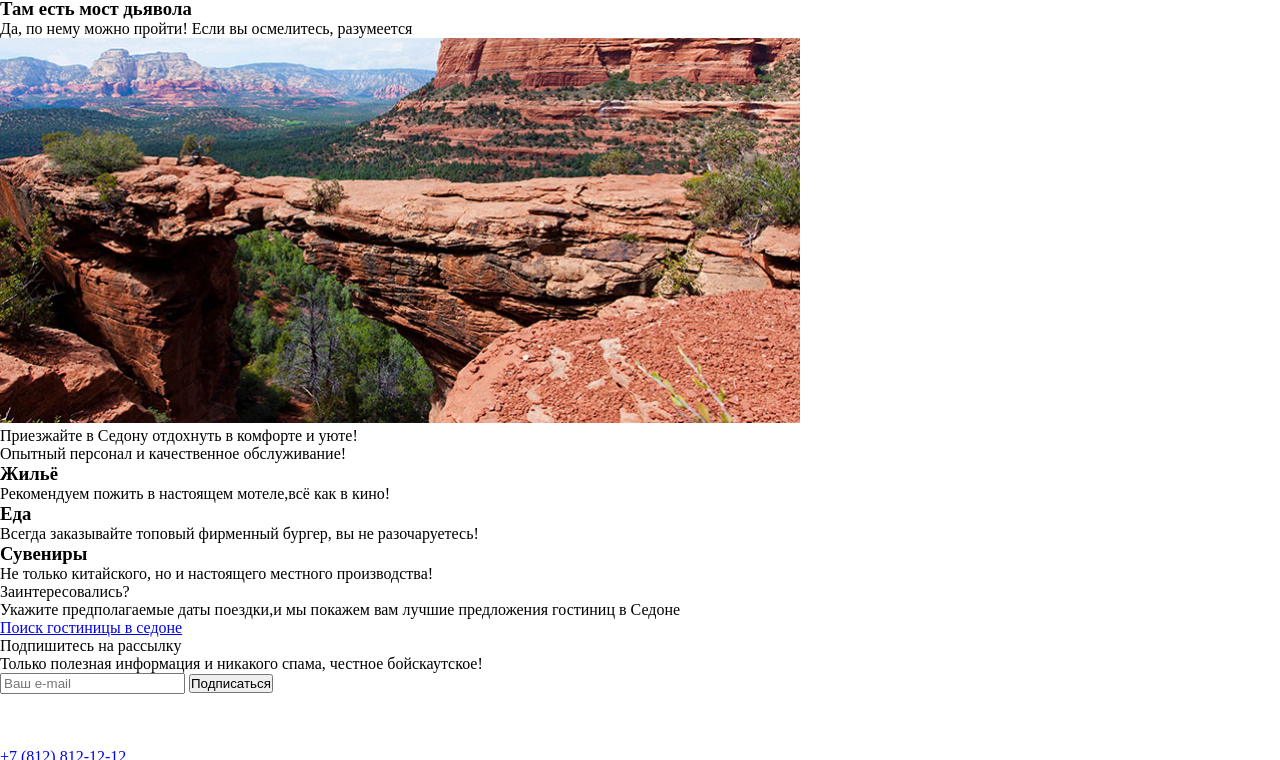
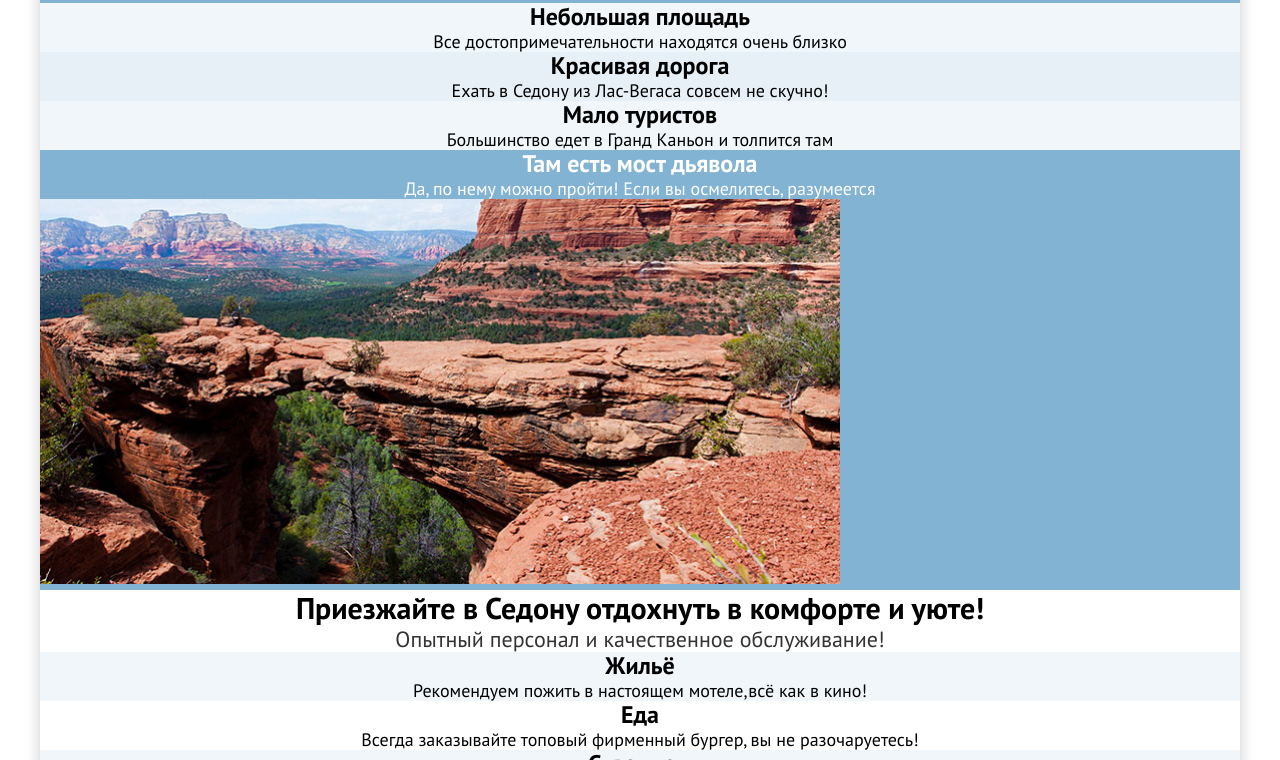
Before and after one commit to htmlacademy-htmlcss/2557451-sedona-2, a plain HTML site: page index.html in a window 1280 px wide. Shown: the part 781-1541 px from the top of the page. Drawn offline with Linux system fonts and the light colour scheme.

Commit message:
Добавляет базовую стилизацию

```diff
--- a/index.html
+++ b/index.html
@@ -1,12 +1,14 @@
 <!DOCTYPE html>
 <html lang="ru">
+
   <head>
     <meta charset="utf-8">
     <title>HTML Academy: Седона</title>
     <link rel="stylesheet" href="styles/style.css">
   </head>
+
   <body>
-
+    <div class="page-container">
       <header class="page-header">
         <a href="#" class="logo-link">
           <img src="images/logotype.svg" width="138" height="64" alt="Логотип города Седона" class="logo">
@@ -32,11 +34,11 @@
             <li class="user-navigaton-item">
               <a href="#" class="user-navigation-link">
                 <span class="visually-hidden">Избранное</span>
-              <span class="fav-value">12</span>
+                <span class="favorite-value">12</span>
               </a>
             </li>
             <li class="user-navigaton-item">
-            <a href="#" class="user-navigation-link">Хочу сюда!</a>
+              <a href="#" class="user-navigation-link button-link">Хочу сюда!</a>
             </li>
           </ul>
         </nav>
@@ -47,7 +49,8 @@
 
         <section class="welcome">
           <h2 class="visually-hidden">Приглашение посетить туристический город</h2>
-        <img src="images/welcome.svg" width="458" height="352" alt="Приглашение в туристический городок" class="welcome-image">
+          <img src="images/welcome.svg" width="458" height="352" alt="Приглашение в туристический городок"
+            class="welcome-image">
         </section>
 
         <section class="advantages">
@@ -56,26 +59,35 @@
           <p class="advantages-description">Рассмотрим причины, по которым Седона круче, чем Гранд-Каньон!</p>
           <ul class="advantages-list">
             <li class="advantages-item">
-            <h3 class="advantages-title">Настоящий городок</h3>
-            <p class="advantages-description">Седона — не аттракцион для туристов, там течёт своя жизнь</p>
-            <img src="images/real-town.jpg" width="800" height="385" alt="Настоящий городок" class="advantages-real-town">
+              <h3 class="advantage-title alternative-color">Настоящий городок</h3>
+              <p class="advantage-description alternative-color">Седона — не аттракцион для туристов, там течёт своя
+                жизнь
+              </p>
+              <img src="images/real-town.jpg" width="800" height="385" alt="Настоящий городок"
+                class="advantage-real-town">
             </li>
             <li class="advantages-item">
-            <h3 class="advantages-title">Небольшая площадь</h3>
-            <p class="advantages-description">Все достопримечательности находятся очень близко</p>
+              <h3 class="advantage-title">Небольшая площадь</h3>
+              <p class="advantage-description advantage-accesory-color">Все достопримечательности находятся очень близко
+              </p>
             </li>
             <li class="advantages-item">
-            <h3 class="advantages-title">Красивая дорога</h3>
-            <p class="advantages-description">Ехать в Седону из Лас-Вегаса совсем не скучно!</p>
+              <h3 class="advantage-title">Красивая дорога</h3>
+              <p class="advantage-description advantage-accesory-color">Ехать в Седону из Лас-Вегаса совсем не скучно!
+              </p>
             </li>
             <li class="advantages-item">
-            <h3 class="advantages-title">Мало туристов</h3>
-            <p class="advantages-description">Большинство едет в Гранд Каньон и толпится там</p>
+              <h3 class="advantage-title">Мало туристов</h3>
+              <p class="advantage-description advantage-accesory-color">Большинство едет в Гранд Каньон и толпится там
+              </p>
             </li>
             <li class="advantages-item">
-            <h3 class="advantages-title">Там есть мост дьявола</h3>
-            <p class="advantages-description">Да, по нему можно пройти! Если вы осмелитесь, разумеется</p>
-            <img src="images/bridge-devol.jpg" width="800" height="385" alt="Мост дьявола" class="advantages-devol-bridge">
+              <h3 class="advantage-title alternative-color">Там есть мост дьявола</h3>
+              <p class="advantage-description alternative-color">Да, по нему можно пройти! Если вы осмелитесь,
+                разумеется
+              </p>
+              <img class="advantages-devol-bridge" src="images/bridge-devol.jpg" width="800" height="385"
+                alt="Мост дьявола">
             </li>
           </ul>
         </section>
@@ -84,18 +96,21 @@
           <h2 class="visually-hidden">Виды Сервиса</h2>
           <p class="services-text">Приезжайте в Седону отдохнуть в комфорте и уюте!</p>
           <p class="services-description">Опытный персонал и качественное обслуживание!</p>
-        <ul class="devices-list">
+          <ul class="sevices-list">
             <li class="services-item">
-            <h3 class="services-title">Жильё</h3>
-            <p class="services-description">Рекомендуем пожить в настоящем мотеле,всё как в кино!</p>
+              <h3 class="service-title">Жильё</h3>
+              <p class="service-description service-accesory-color">Рекомендуем пожить в настоящем мотеле,всё как в
+                кино!</p>
             </li>
             <li class="services-item">
-            <h3 class="services-item">Еда</h3>
-            <p class="services-description">Всегда заказывайте топовый фирменный бургер, вы не разочаруетесь!</p>
+              <h3 class="service-title">Еда</h3>
+              <p class="service-description service-accesory-color">Всегда заказывайте топовый фирменный бургер, вы не
+                разочаруетесь!</p>
             </li>
             <li class="services-item">
               <h3 class="service-title">Сувениры</h3>
-            <p class="services-item">Не только китайского, но и настоящего местного производства!</p>
+              <p class="service-description service-accesory-color">Не только китайского, но и настоящего местного
+                производства!</p>
             </li>
           </ul>
         </section>
@@ -103,14 +118,15 @@
         <section class="booking">
           <h2 class="visually-hidden">Бронирование гостницы на определённый срок</h2>
           <p class="booking-text">Заинтересовались?</p>
-        <p class="booking-description">Укажите предполагаемые даты поездки,и мы покажем вам лучшие предложения гостиниц в Седоне</p>
+          <p class="booking-description">Укажите предполагаемые даты поездки,и мы покажем вам лучшие предложения
+            гостиниц в Седоне</p>
           <a href="#" class="booking-link">Поиск гостиницы в седоне</a>
         </section>
 
         <section class="subscribe">
           <h2 class="visually-hidden">Подписка на полезную информация</h2>
-        <p class="subscribe-text">Подпишитесь на рассылку</p>
-        <p class="subscribe-text">Только полезная информация и никакого спама, честное бойскаутское!</p>
+          <p class="subscribe-text alternative-color">Подпишитесь на рассылку</p>
+          <p class="subscribe-description">Только полезная информация и никакого спама, честное бойскаутское!</p>
           <form action="#" class="subscribe-form" method="post">
             <input type="email" placeholder="Ваш e-mail" required>
             <button class="subscribe-button" type="submit">Подписаться</button>
@@ -148,10 +164,13 @@
         <section class="footer-logo">
           <h2 class="visually-hidden">Логотип HTML Academy</h2>
           <a href="#" class="html-link">
-        <img src="images/academy-logo.svg" width="114.9" height="32.9" alt="html-academy" class="footer-contacts-logo">
+            <img src="images/academy-logo.svg" width="114.9" height="32.9" alt="html-academy"
+              class="footer-contacts-logo">
           </a>
         </section>
 
       </footer>
+    </div>
   </body>
+
 </html>
--- a/styles/style.css
+++ b/styles/style.css
@@ -1,3 +1,263 @@
+@font-face {
+  font-family: "PT Sans";
+  font-style: normal;
+  font-weight: 400;
+  src: url(../fonts/ptsans-400.woff2) format("woff2");
+  font-display: swap;
+}
+
+@font-face {
+  font-family: "PT Sans";
+  font-style: normal;
+  font-weight: 700;
+  src: url(../fonts/ptsans-700.woff2) format("woff2");
+  font-display: swap;
+}
+
+
+
+
+body{
+  font-family:"PT Sans", sans-serif;
+  font-size: 24px;
+  line-height: 28px;
+  background-color: #ffffff;
+  color: #000000;
+}
+
+.page-container {
+  max-width: 1200px;
+  margin: 0 auto;
+  background-color: white;
+  box-shadow: 0 0 15px rgba(0, 0, 0, 0.2);
+}
+
+.navigation-list,
+.navigation-user,
+.advantages-list,
+.sevices-list,
+.footer-social-list {
+  list-style-type: none;
+}
+
+
+
+.page-header {
+  background: #ffffff;
+  color:#000000;
+}
+
+.navigation-link {
+  color: inherit;
+  font-size: 20px;
+  line-height: 24px;
+  font-weight: 700;
+  text-transform: capitalize;
+  text-decoration: none;
+}
+
+
+
+.user-navigation-link{
+  text-decoration: none;
+}
+
+.favorite-value {
+  font-family: "PT Sans";
+  font-weight: 400;
+  font-size: 10px;
+  line-height: 10px;
+  text-align: center;
+  background-color: #7db54f;
+  color: #ffffff;
+  border-radius: 10px;
+}
+
+.button-link {
+  font-family: "PT Sans";
+  font-weight: 700;
+  font-size: 16px;
+  line-height: 20px;
+  color: #ffffff;
+  background-color: #756157;
+  border-radius: 4px;
+  text-align: center;
+}
+
+.welcome {
+  background-color: #928a8a;
+  color: #000000;
+  background-image: url(../images/divider.svg), url("../images/index-background.jpg");
+  background-repeat: no-repeat;
+  background-position: bottom, top;
+  background-size: 100% auto, cover ;
+  text-align: center;
+}
+
+
+.advantages-text,
+.services-text,
+.booking-text,
+.subscribe-text {
+  font-family: PT Sans;
+  font-size: 30px;
+  line-height: 36px;
+  font-weight: 700;
+  text-align: center;
+}
+
+.advantages-description,
+.services-description,
+.booking-description {
+  font-family: PT Sans;
+  font-size: 22px;
+  font-weight: 400;
+  line-height: 26px;
+  text-align: center;
+  color: #333333
+}
+
+.advantages-item {
+  background-color: #82b3d3
+}
+
+.advantages-item:nth-child(2),
+.advantages-item:nth-child(4) {
+  background-color: #83b3d31f;
+}
+
+.advantages-item:nth-child(3) {
+  background-color: #83b3d333;
+}
+
+.services-item:first-child,
+.services-item:last-child {
+  background-color: #83b3d31f;
+}
+
+
+
+.advantage-title,
+.service-title {
+  font-family: PT Sans;
+  font-size: 24px;
+  font-weight: 700;
+  line-height: 28px;
+  text-align: center;
+}
+
+.advantage-description,
+.service-description {
+  font-family: PT Sans;
+  font-size: 18px;
+  font-weight: 400;
+  line-height: 21px;
+  text-align: center;
+}
+
+
+.alternative-color {
+  color: #ffffff
+}
+
+
+
+.booking-link {
+  font-size: 20px;
+  font-weight: 700;
+  line-height: 36px;
+  text-decoration: none;
+  text-transform: uppercase;
+  background-color: #756157;
+  border-radius: 4px;
+  color: #ffffff
+}
+
+
+.booking {
+  text-align: center;
+}
+
+
+.subscribe {
+  background-color: antiquewhite;
+  background-image: url(../images/Subscribe.jpg);
+  background-repeat: no-repeat;
+  background-size: 100% auto;
+  text-align: center;
+}
+
+
+
+
+
+.subscribe input {
+  font-family: PT Sans;
+  font-size: 18px;
+  font-weight: 400;
+  line-height: 24px;
+  text-align: left;
+  background-color: #f2f2f2;
+  border-radius: 4px 0 0 4px;
+  border: none;
+  outline: none;
+}
+
+.subscribe-button {
+  font-family: inherit;
+  font-size: 20px;
+  font-weight: 700;
+  line-height: 36px;
+  text-align: center;
+  background-color: #82b3d3;
+  color: #ffffff;
+  border-radius: 0 4px 4px 0;
+  border: none;
+  outline: none;
+}
+
+
+
+
+
+
+.phone {
+  font-family: inherit;
+  font-size: 40px;
+  font-weight: 400;
+  line-height: 40px;
+  text-align: center;
+  text-decoration: none;
+  color: #000000
+}
+
+
+.subscribe-description  {
+  font-family: PT Sans;
+  font-size: 22px;
+  font-weight: 400;
+  line-height: 26px;
+  text-align: center;
+  color:#ffffff
+}
+
+
+
+
+
+
+
+
+
+
+
+
+
+
+
+/* Обнуление отступов */
+
+
 body {
   margin: 0;
 }
@@ -13,16 +273,17 @@ body {
 
 
 .advantages-text,
-.advantages-description,
+.advantage-description,
 .advantages-list,
-.advantages-title {
+.advantage-title {
   margin: 0;
   padding: 0;
 }
 
 .services-text,
+.service-description,
 .services-description,
-.devices-list,
+.sevices-list,
 .services-title,
 .services-item,
 .service-title {
```
Also changed, not shown: images/Subscribe.jpg (added), images/divider.svg (added), images/index-background.jpg (added). Lines whose indentation alone changed are shown as unchanged.
